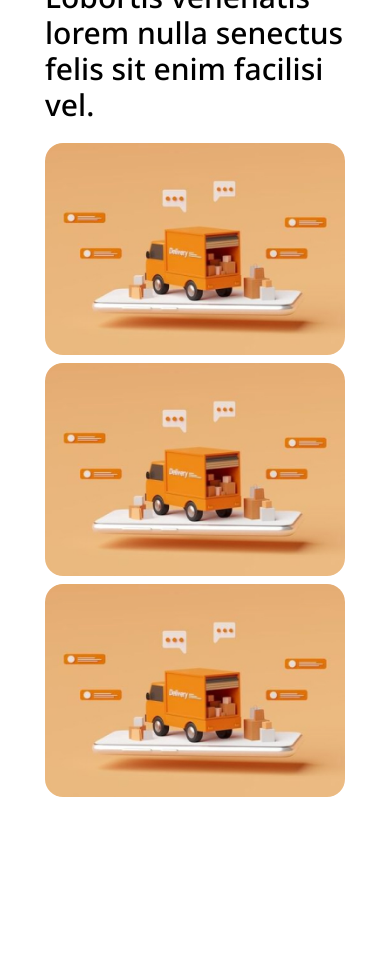
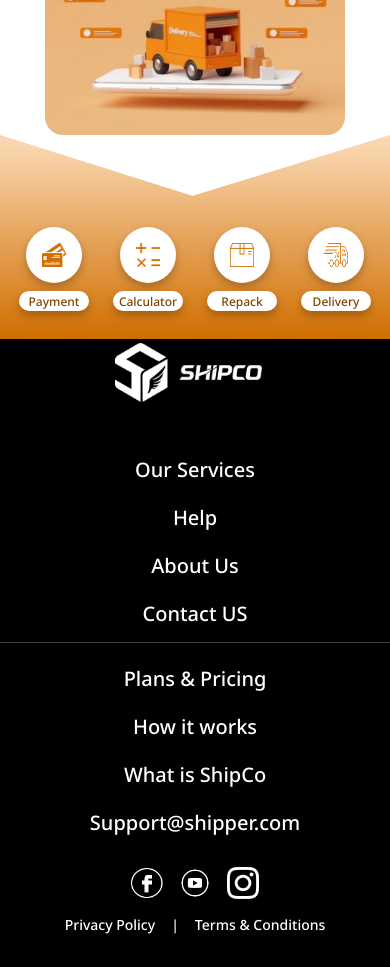
Before and after one commit to Tusho7/shipper-anri-sandro, a React (Vite) app: page / in a window 390 px wide. Shown: the part 1320-2287 px from the top of the page. Before the commit the page ends 2117 px from the top, so only its background shows below. Built offline with nearby package versions, Linux system fonts and the light colour scheme.

Commit message:
style:responsive landing page and about us

```diff
--- a/src/App.tsx
+++ b/src/App.tsx
@@ -10,8 +10,8 @@ function App() {
     <>
       <LandingSection />
       <AboutUs />
-      {/* <Boxes/> */}
-      {/* <Footer /> */}
+      <Boxes/>
+      <Footer />
     </>
   )
 }
--- a/src/components/AboutUsSection/AboutUs.tsx
+++ b/src/components/AboutUsSection/AboutUs.tsx
@@ -2,20 +2,20 @@ import delivery from "../..//assets/images/Rectangle 17.jpg"
 
 const AboutUs = () => {
   return (
-    <div className="lg:flex h-screen w-screen lg:items-center lg:justify-between px-[45px] 2xl:px-[200px]">
+    <div className="lg:flex lg:h-screen w-screen lg:items-center lg:justify-between px-[45px] 2xl:px-[200px]">
         <div className="lg:w-[575px] lg:py-[123px] py-5">
-          <h2 className="text-[55px] font-medium mb-8 text-center">About Us</h2>
-          <div className="space-y-8 break-words">
-            <p className="text-3xl">Lorem ipsum dolor sit amet consectetur. Lobortis venenatis lorem nulla senectus felis sit enim facilisi vel.</p>
-            <p className="text-3xl">Lorem ipsum dolor sit amet consectetur. Lobortis venenatis lorem nulla senectus felis sit enim facilisi vel.</p>
+          <h2 className="text-[55px] font-medium mb-8 text-center lg:text-left">About Us</h2>
+          <div className="space-y-8 break-words md:text-left lg:text-left">
+            <p className="lg:text-3xl text-xs">Lorem ipsum dolor sit amet consectetur. Lobortis venenatis lorem nulla senectus felis sit enim facilisi vel.</p>
+            <p className="lg:text-3xl text-xs">Lorem ipsum dolor sit amet consectetur. Lobortis venenatis lorem nulla senectus felis sit enim facilisi vel.</p>
           </div>
         </div>
-        <div className="lg:space-y-8 space-y-2 lg:py-[69px]">
-            <div className="lg:flex lg:gap-[17px] space-y-2">
-                <img width={344} src={delivery} className="rounded-18" alt="delivery" />
-                <img  width={344} src={delivery} className="rounded-18" alt="delivery" />
+        <div className="lg:space-y-8 space-y-4 lg:py-[69px]">
+            <div className="flex lg:gap-[17px] justify-between">
+                <img  src={delivery} className="rounded-18 lg:w-[344px] w-[140px] md:w-[300px]" alt="delivery" />
+                <img   src={delivery} className="rounded-18  lg:w-[344px] w-[140px] md:w-[300px] " alt="delivery" />
             </div>
-            <img width={698} height={269} src={delivery} alt="delivery" className="rounded-18" />
+            <img src={delivery} alt="delivery" className="rounded-18 md:w-full  lg:w-[698px] lg:h-[269px] w-full" />
         </div>
     </div>
   )
--- a/src/components/Boxes/Boxes.tsx
+++ b/src/components/Boxes/Boxes.tsx
@@ -6,7 +6,8 @@ import Delivery from "../../assets/icons/Delivery.png";
 
 function Boxes() {
   return (
-    <div className="relative flex justify-center items-center mx-auto">
+    <>
+    <div className="relative flex justify-center items-center mx-auto boxes-desktop">
       <img src={YellowRectangle} className="w-full max-w-screen-3xl mx-auto" />
       <div className="absolute flex justify-center items-center gap-32">
         <div className="flex flex-col gap-6 justify-center items-center">
@@ -50,6 +51,57 @@ function Boxes() {
         </div>
       </div>
     </div>
+
+
+    <div className="flex flex-col items-center mx-auto md:flex-row boxes-mobile">
+      <div className="w-full max-w-screen-3xl mx-auto">
+        <img src={YellowRectangle} className="w-full" alt="Yellow Rectangle" />
+      </div>
+
+      <div className="flex gap-6 md:-mt-56 md:gap-20 w-full justify-center items-center -mt-28">
+        <div className="flex flex-col gap-2 justify-center items-center md:gap-4">
+        <div className="rounded-full bg-white p-4 md:p-8 flex justify-center items-center shadow-custom hover:animate-pulse hover:cursor-pointer">
+        <img src={Payment} className="w-6 h-6 md:w-[40px] md:h-[40px] hover:animate-spin" alt="Delivery Icon" />
+</div>
+
+          <div className="w-[70px] h-[20px] md:w-[100px] bg-white rounded-full text-center flex justify-center items-center shadow-custom md:p-4">
+          <p className="p-2 text-xs leading-[15px] text-[#804300] md:text-lg hover:text-black hover:animate-bounce cursor-pointer transition-all">Payment</p>
+          </div>
+        </div>
+
+        <div className="flex flex-col gap-2 justify-center items-center md:gap-4">
+        <div className="rounded-full bg-white p-4 md:p-8 flex justify-center items-center shadow-custom hover:animate-pulse hover:cursor-pointer">
+        <img src={Vector} className="w-6 h-6 md:w-[40px] md:h-[40px] hover:animate-spin" alt="Delivery Icon" />
+</div>
+
+          <div className="w-[70px] h-[20px] md:w-[100px] bg-white rounded-full text-center flex justify-center items-center shadow-custom md:p-4">
+          <p className="p-2 text-xs leading-[15px] text-[#804300] md:text-lg hover:text-black hover:animate-bounce cursor-pointer transition-all">Calculator</p>
+          </div>
+        </div>
+
+        <div className="flex flex-col gap-2 justify-center items-center md:gap-4">
+        <div className="rounded-full bg-white p-4 md:p-8 flex justify-center items-center shadow-custom hover:animate-pulse hover:cursor-pointer">
+        <img src={Repack} className="w-6 h-6 md:w-[40px] md:h-[40px] hover:animate-spin" alt="Delivery Icon" />
+</div>
+
+          <div className="w-[70px] h-[20px] md:w-[100px] bg-white rounded-full text-center flex justify-center items-center shadow-custom md:p-4">
+          <p className="p-2 text-xs leading-[15px] text-[#804300] md:text-lg hover:text-black hover:animate-bounce cursor-pointer transition-all">Repack</p>
+          </div>
+        </div>
+
+        <div className="flex flex-col gap-2 justify-center items-center md:gap-4">
+        <div className="rounded-full bg-white p-4 md:p-8 flex justify-center items-center shadow-custom hover:animate-pulse hover:cursor-pointer">
+        <img src={Delivery} className="w-6 h-6 md:w-[40px] md:h-[40px] hover:animate-spin" alt="Delivery Icon" />
+</div>
+
+
+          <div className="w-[70px] h-[20px] md:w-[100px] bg-white rounded-full text-center flex justify-center items-center shadow-custom md:p-4">
+          <p className="p-2 text-xs leading-[15px] text-[#804300] md:text-lg hover:text-black hover:animate-bounce cursor-pointer transition-all">Delivery</p>
+          </div>
+        </div>
+      </div>
+    </div>
+    </>
   );
 }
 
--- a/src/components/Footer/Footer.tsx
+++ b/src/components/Footer/Footer.tsx
@@ -5,7 +5,8 @@ import Instagram from "../../assets/icons/Instagram.png";
 
 function Footer() {
   return (
-    <div className="bg-black">
+    <>
+      <div className="bg-black footer-desktop">
         <div className="flex justify-center items-center pt-[44px]">
           <img src={FooterLogo} />
         </div>
@@ -58,6 +59,65 @@ function Footer() {
           </p>
         </div>
       </div>
+
+      <div className="bg-black footer-mobile">
+        <div className="flex justify-center items-center pt-8">
+          <img
+            src={FooterLogo}
+            className="w-40 h-auto pb-8 md:w-52"
+            alt="Footer Logo"
+          />
+        </div>
+
+        <div className="flex flex-col justify-center items-center gap-4 text-white pt-6 pb-4 md:flex-row md:items-baseline md:gap-8 md:pb-10">
+          <p className="font-normal text-xl leading-6 mb-2 md:mb-0 md:mr-4 transition duration-300 transform hover:scale-110 hover:text-[#804300] hover:cursor-pointer">
+            Our Services
+          </p>
+          <p className="font-normal text-xl leading-6 mb-2 md:mb-0 md:mr-4 transition duration-300 transform hover:scale-110 hover:text-[#804300] hover:cursor-pointer">
+            Help
+          </p>
+          <p className="font-normal text-xl leading-6 mb-2 md:mb-0 md:mr-4 transition duration-300 transform hover:scale-110 hover:text-[#804300] hover:cursor-pointer">
+            About Us
+          </p>
+          <p className="font-normal text-xl leading-6 md:leading-8 transition duration-300 transform hover:scale-110 hover:text-[#804300] hover:cursor-pointer">
+            Contact US
+          </p>
+        </div>
+
+        <div className="w-full h-px bg-white opacity-25"></div>
+
+        <div className="flex flex-col justify-center items-center gap-4 text-white pt-6 pb-4 md:flex-row md:items-baseline md:gap-8 md:pt-10">
+          <p className="font-normal text-xl leading-6 mb-2 transition duration-300 transform hover:scale-110 hover:text-[#804300] hover:cursor-pointer">
+            Plans & Pricing
+          </p>
+          <p className="font-normal text-xl leading-6 mb-2 transition duration-300 transform hover:scale-110 hover:text-[#804300] hover:cursor-pointer">
+            How it works
+          </p>
+          <p className="font-normal text-xl leading-6 mb-2 transition duration-300 transform hover:scale-110 hover:text-[#804300] hover:cursor-pointer">
+            What is ShipCo
+          </p>
+          <p className="font-normal text-xl leading-6 transition duration-300 transform hover:scale-110 hover:text-[#804300] hover:cursor-pointer">
+            Support@shipper.com
+          </p>
+        </div>
+
+        <div className="flex justify-center items-center gap-4 pt-4 pb-4 md:pt-6 md:pb-6">
+          <img src={Facebook} className="w-8 h-auto" alt="Facebook Icon" />
+          <img src={Youtube} className="w-8 h-auto" alt="Youtube Icon" />
+          <img src={Instagram} className="w-8 h-auto" alt="Instagram Icon" />
+        </div>
+
+        <div className="flex justify-center items-center gap-3 text-white pb-8">
+          <p className="font-normal text-sm leading-5 transition duration-300 hover:scale-110 hover:text-[#804300] hover:cursor-pointer">
+            Privacy Policy
+          </p>
+          <p className="font-normal text-sm leading-5 mx-1">|</p>
+          <p className="font-normal text-sm leading-5 transition duration-300 hover:scale-110 hover:text-[#804300] hover:cursor-pointer">
+            Terms & Conditions
+          </p>
+        </div>
+      </div>
+    </>
   );
 }
 
--- a/src/components/LandingSection/LandingSection.tsx
+++ b/src/components/LandingSection/LandingSection.tsx
@@ -6,7 +6,7 @@ const LandingSection = () => {
     <div className="w-screen h-screen bg-cover landingPageSection min-w-full	">
         <Navbar />
         <div className="flex flex-col items-center mt-[102px]  text-white">
-            <h1 className="tracking-[9.45px] lg:text-7xl text-3xl text-center">Welcome To ShipCo</h1>
+            <h1 className="tracking-[9.45px] lg:text-7xl text-3xl md:text-5xl text-center">Welcome To ShipCo</h1>
             <p className="mt-12 text-center lg:w-[794px] text-md lg:text-3xl break-words">Lorem ipsum dolor sit amet consectetur. Lobortis venenatis lorem nulla senectus felis sit enim facilisi vel.</p>
         </div>
         <div className="flex items-center justify-center lg:gap-[18px] mt-[79px]">
--- a/src/index.css
+++ b/src/index.css
@@ -46,3 +46,34 @@ aside {
     padding: 0.5rem 1rem;
     background-color: #f9fafb;
   }
+
+
+@media (min-width: 375px) {
+    .boxes-desktop{
+        display: none;
+    }
+    .boxes-mobile{
+        display: block;
+    }
+    .footer-mobile{
+        display: block;
+    }
+    .footer-desktop{
+        display: none;
+    }
+}
+
+@media (min-width: 1440px) {
+    .boxes-mobile{
+        display: none;
+    }
+    .boxes-desktop{
+        display: flex;
+    }
+    .footer-mobile{
+        display: none;
+    }
+    .footer-desktop{
+        display: block;
+    }
+}
```
Lines whose indentation alone changed are shown as unchanged.
